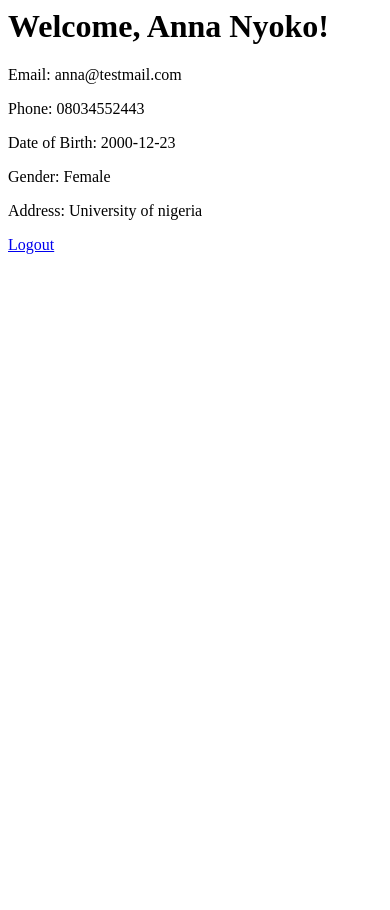
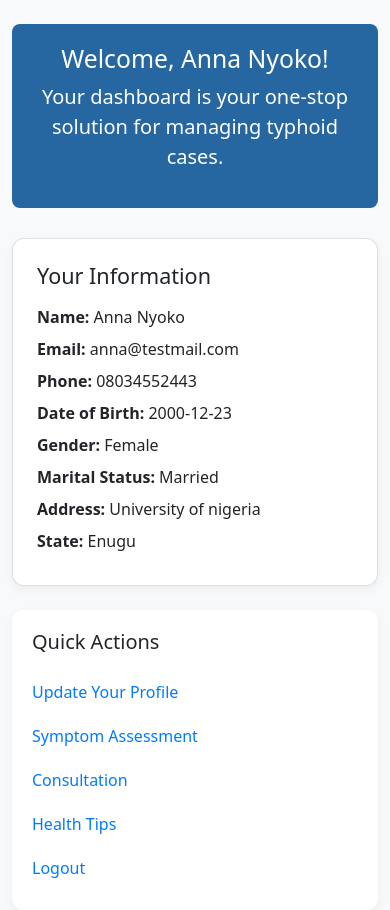
Before and after one commit to elugabriel/Typhoid-management-system, a Flask app: page /dashboard in a window 390 px wide. Before the commit the page ends 254 px from the top, so only its background shows below. Run offline with Flask 2, Linux system fonts and the light colour scheme; a user stored in the database is signed in.

Commit message:
User dashboard created

```diff
--- a/run.py
+++ b/run.py
@@ -7,7 +7,8 @@ from wtforms.validators import DataRequired, Length, Email
 from flask_login import UserMixin
 import os
 from flask_login import LoginManager, login_user, login_required, logout_user, current_user
-from werkzeug.security import generate_password_hash
+from werkzeug.security import check_password_hash, generate_password_hash
+
 
 # === App Config ===
 
@@ -95,6 +96,17 @@ class LoginForm(FlaskForm):
     password = PasswordField('Password', validators=[DataRequired()])
     submit = SubmitField('Login')
 
+class UpdateProfileForm(FlaskForm):
+    name = StringField('Full Name', validators=[DataRequired()])
+    phone = StringField('Phone Number', validators=[DataRequired()])
+    dob = DateField('Date of Birth', validators=[DataRequired()])
+    gender = SelectField('Gender', choices=[('Male', 'Male'), ('Female', 'Female')], validators=[DataRequired()])
+    marital_status = SelectField('Marital Status', choices=[('Single', 'Single'), ('Married', 'Married')], validators=[DataRequired()])
+    address = StringField('Address', validators=[DataRequired()])
+    state = StringField('State', validators=[DataRequired()])
+    submit = SubmitField('Update Profile')
+
+
 # === ROUTES ===
 @app.route('/')
 def home():
@@ -104,49 +116,74 @@ def home():
 def signup_user():
     form = UserSignUpForm()
     if form.validate_on_submit():
+        hashed_password = generate_password_hash(form.password.data)
         new_user = User(
             name=form.name.data,
-            email=form.email.data,
             phone=form.phone.data,
             dob=form.dob.data,
             gender=form.gender.data,
             marital_status=form.marital_status.data,
             address=form.address.data,
             state=form.state.data,
-            password_hash=form.password.data  # Note: Use password hashing in production!
+            email=form.email.data,
+            password_hash=hashed_password  # Hash the password here
         )
         db.session.add(new_user)
         db.session.commit()
         flash('Signup successful!', 'success')
-        return redirect(url_for('home'))
-    return render_template('signup_user.html', form=form)
+        return redirect(url_for('user_login'))
+    return render_template('user_signup.html', form=form)
+
 
 # Setup Flask-Login
 login_manager = LoginManager(app)
-login_manager.login_view = 'login_user'
+login_manager.login_view = 'user_login'
 
 @login_manager.user_loader
 def load_user(user_id):
     return User.query.get(int(user_id))
 
 @app.route('/login', methods=['GET', 'POST'])
-def login_user():
+def user_login():  # <-- Changed name here
     form = LoginForm()
     if form.validate_on_submit():
         user = User.query.filter_by(email=form.email.data).first()
+
         if user and check_password_hash(user.password_hash, form.password.data):
-            login_user(user)
+            login_user(user)  # Now refers correctly to flask_login.login_user
             flash('Login successful!', 'success')
             return redirect(url_for('user_dashboard'))
         else:
             flash('Login failed. Check your email and/or password.', 'danger')
-    return render_template('login.html', form=form)
+
+    return render_template('user_login.html', form=form)
+
+
 
 @app.route('/dashboard')
-@login_required  # Only accessible if the user is logged in
+@login_required
 def user_dashboard():
     return render_template('user_dashboard.html', user=current_user)
 
+
+@app.route('/update-profile', methods=['GET', 'POST'])
+@login_required
+def update_profile():
+    form = UpdateProfileForm(obj=current_user)  # Pre-fill with current user data
+
+    if form.validate_on_submit():
+        current_user.name = form.name.data
+        current_user.phone = form.phone.data
+        current_user.dob = form.dob.data
+        current_user.gender = form.gender.data
+        current_user.marital_status = form.marital_status.data
+        current_user.address = form.address.data
+        current_user.state = form.state.data
+        db.session.commit()
+        flash('Your profile has been updated!', 'success')
+        return redirect(url_for('user_dashboard'))
+
+    return render_template('update_profile.html', form=form)
 
 
 
--- a/templates/index.html
+++ b/templates/index.html
@@ -52,7 +52,7 @@
             <h1>Typhoid Management System</h1>
             <p class="mt-3">A centralized digital platform for effective detection, registration, and monitoring of typhoid cases in hospitals.</p>
             <div class="mt-4">
-                <a href="{{ url_for('signup_user') }}" class="btn btn-outline-light btn-lg">Login as Patient</a>
+                <a href="{{ url_for('user_login') }}" class="btn btn-outline-light btn-lg">Login as Patient</a>
                 <!-- <a href="#" class="btn btn-primary btn-lg">Login as Patient</a> -->
                 <a href="#" class="btn btn-outline-light btn-lg">Login as Doctor</a>
 
--- a/templates/user_dashboard.html
+++ b/templates/user_dashboard.html
@@ -1,7 +1,82 @@
-<h1>Welcome, {{ user.name }}!</h1>
-<p>Email: {{ user.email }}</p>
-<p>Phone: {{ user.phone }}</p>
-<p>Date of Birth: {{ user.dob }}</p>
-<p>Gender: {{ user.gender }}</p>
-<p>Address: {{ user.address }}</p>
-<a href="{{ url_for('logout') }}" class="btn btn-danger">Logout</a>
+<!DOCTYPE html>
+<html lang="en">
+<head>
+    <meta charset="UTF-8">
+    <meta name="viewport" content="width=device-width, initial-scale=1.0">
+    <title>User Dashboard</title>
+    <link href="https://cdn.jsdelivr.net/npm/bootstrap@5.1.3/dist/css/bootstrap.min.css" rel="stylesheet">
+    <style>
+        body {
+            background-color: #f8f9fa;
+        }
+        .dashboard-header {
+            background-color: rgba(2, 77, 146, 0.85);
+            color: white;
+            padding: 20px;
+            border-radius: 0.5rem;
+            margin-bottom: 30px;
+        }
+        .card {
+            border-radius: 0.75rem;
+            box-shadow: 0 4px 10px rgba(0,0,0,0.05);
+        }
+        .sidebar-actions {
+            background-color: #fff;
+            border-radius: 0.75rem;
+            box-shadow: 0 4px 10px rgba(0,0,0,0.05);
+            padding: 20px;
+        }
+        .sidebar-actions a {
+            display: block;
+            padding: 10px 0;
+            color: #007bff;
+            text-decoration: none;
+        }
+        .sidebar-actions a:hover {
+            text-decoration: underline;
+        }
+    </style>
+</head>
+<body>
+
+<div class="container mt-4">
+    <div class="dashboard-header text-center">
+        <h2>Welcome, {{ user.name }}!</h2>
+        <p class="lead">Your dashboard is your one-stop solution for  managing typhoid cases.</p>
+    </div>
+
+    <div class="row">
+        <!-- User Information -->
+        <div class="col-lg-8 mb-4">
+            <div class="card p-4">
+                <h4 class="mb-3">Your Information</h4>
+                <div class="row">
+                    <div class="col-sm-6 mb-2"><strong>Name:</strong> {{ user.name }}</div>
+                    <div class="col-sm-6 mb-2"><strong>Email:</strong> {{ user.email }}</div>
+                    <div class="col-sm-6 mb-2"><strong>Phone:</strong> {{ user.phone }}</div>
+                    <div class="col-sm-6 mb-2"><strong>Date of Birth:</strong> {{ user.dob }}</div>
+                    <div class="col-sm-6 mb-2"><strong>Gender:</strong> {{ user.gender }}</div>
+                    <div class="col-sm-6 mb-2"><strong>Marital Status:</strong> {{ user.marital_status }}</div>
+                    <div class="col-sm-6 mb-2"><strong>Address:</strong> {{ user.address }}</div>
+                    <div class="col-sm-6 mb-2"><strong>State:</strong> {{ user.state }}</div>
+                </div>
+            </div>
+        </div>
+
+        <!-- Actions Sidebar -->
+        <div class="col-lg-4">
+            <div class="sidebar-actions">
+                <h5 class="mb-3">Quick Actions</h5>
+                <a href="{{ url_for('update_profile') }}">Update Your Profile</a>
+                <a href="#">Symptom Assessment</a>
+                <a href="#">Consultation</a>
+                <a href="#">Health Tips</a>
+                <a href="{{ url_for('logout') }}">Logout</a>
+            </div>
+        </div>
+    </div>
+</div>
+
+<script src="https://cdn.jsdelivr.net/npm/bootstrap@5.1.3/dist/js/bootstrap.bundle.min.js"></script>
+</body>
+</html>
```
Also changed, not shown: templates/update_profile.html (added, +25 -0 lines), templates/user_login.html (+10 -6 lines), templates/user_signup.html (added, +72 -0 lines), typhoid.db.
